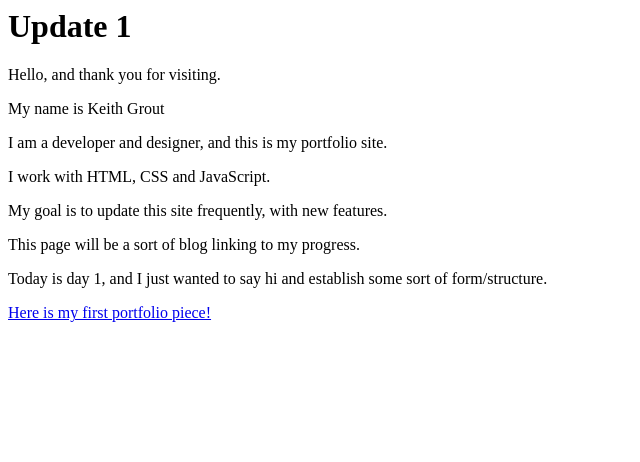
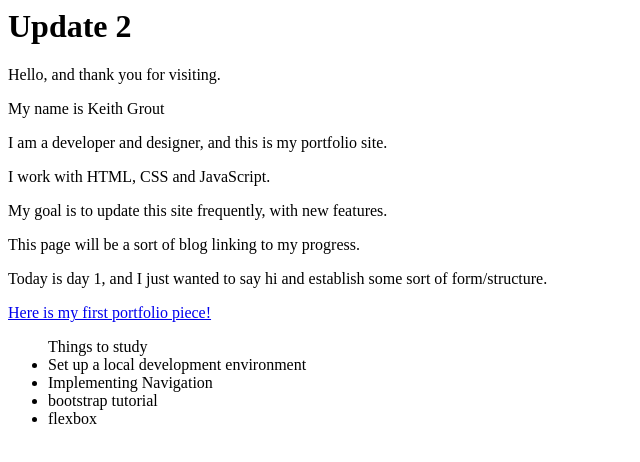
Before and after one commit to keithwgrout/keithwgrout.github.io, a plain HTML site: page index.html in a window 1280 px wide. Shown: the whole page, without its empty margins (0-640 px from the left). Drawn offline with Linux system fonts and the light colour scheme.

Commit message:
updating text, add to do list

```diff
--- a/index.html
+++ b/index.html
@@ -3,7 +3,7 @@
 	<title>Everyday, a Website.</title>
 </head>
 <body>
-	<h1>Update 1</h1>
+	<h1>Update 2</h1>
 	<p>Hello, and thank you for visiting.</p>
 	<p>My name is Keith Grout</p>
 	<p>I am a developer and designer, and this is my portfolio site.</p>
@@ -14,6 +14,13 @@
 
 	<p><a href="https://keithwgrout.github.io/project1/">Here is my first portfolio piece!</a></p>
 
+	<ul>Things to study
+		<li>Set up a local development environment</li>
+		<li>Implementing Navigation</li>
+		<li>bootstrap tutorial</li>
+		<li>flexbox</li>
+	</ul>
+
 </body>
 </html>
 
```
Also changed, not shown: 1 other file.
